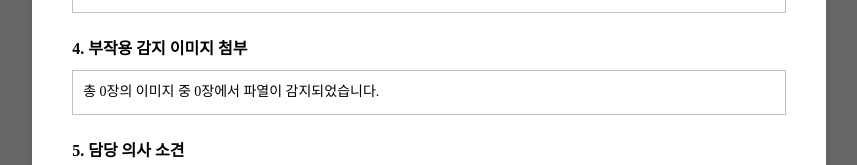
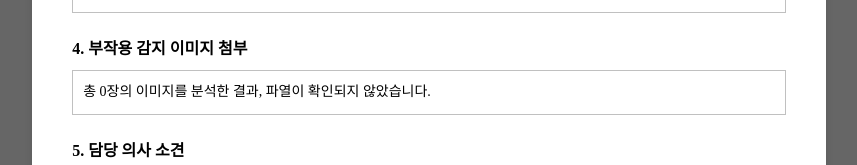
Before and after one commit to wai-admin/wexpert-report, a React (Vite) app: page / in a window 1280 px wide. Shown: the part 1743-1908 px from the top of the page, without its empty margins (211-1068 px from the left). Built offline with nearby package versions, Linux system fonts and the light colour scheme.

Commit message:
feat: UX writing(분석 이미지 코멘트 업데이트)

```diff
--- a/src/components/AnalysisViewer.tsx
+++ b/src/components/AnalysisViewer.tsx
@@ -12,12 +12,23 @@ const AnalysisViewer = ({
   analysisCount,
   ruptureCount,
 }: AnalysisViewerProps) => {
+  const hasRupture = ruptureCount > 0;
+
   return (
     <div className="column">
       <NumberedList number={4} title="부작용 감지 이미지 첨부" />
       <div className="comment-box-image">
-        총 {analysisCount}장의 이미지 중 {ruptureCount}장에서 파열이
-        감지되었습니다.
+        {hasRupture ? (
+          <>
+            총 {analysisCount}장의 이미지 중 {ruptureCount}장에서 파열이
+            감지되었습니다.
+          </>
+        ) : (
+          <>
+            총 {analysisCount}장의 이미지를 분석한 결과, 파열이 확인되지
+            않았습니다.
+          </>
+        )}
       </div>
       {analysisItems.map((item: Sonography, index: number) => (
         <AnalysisResult key={item.id} index={index + 1} item={item} />
```
